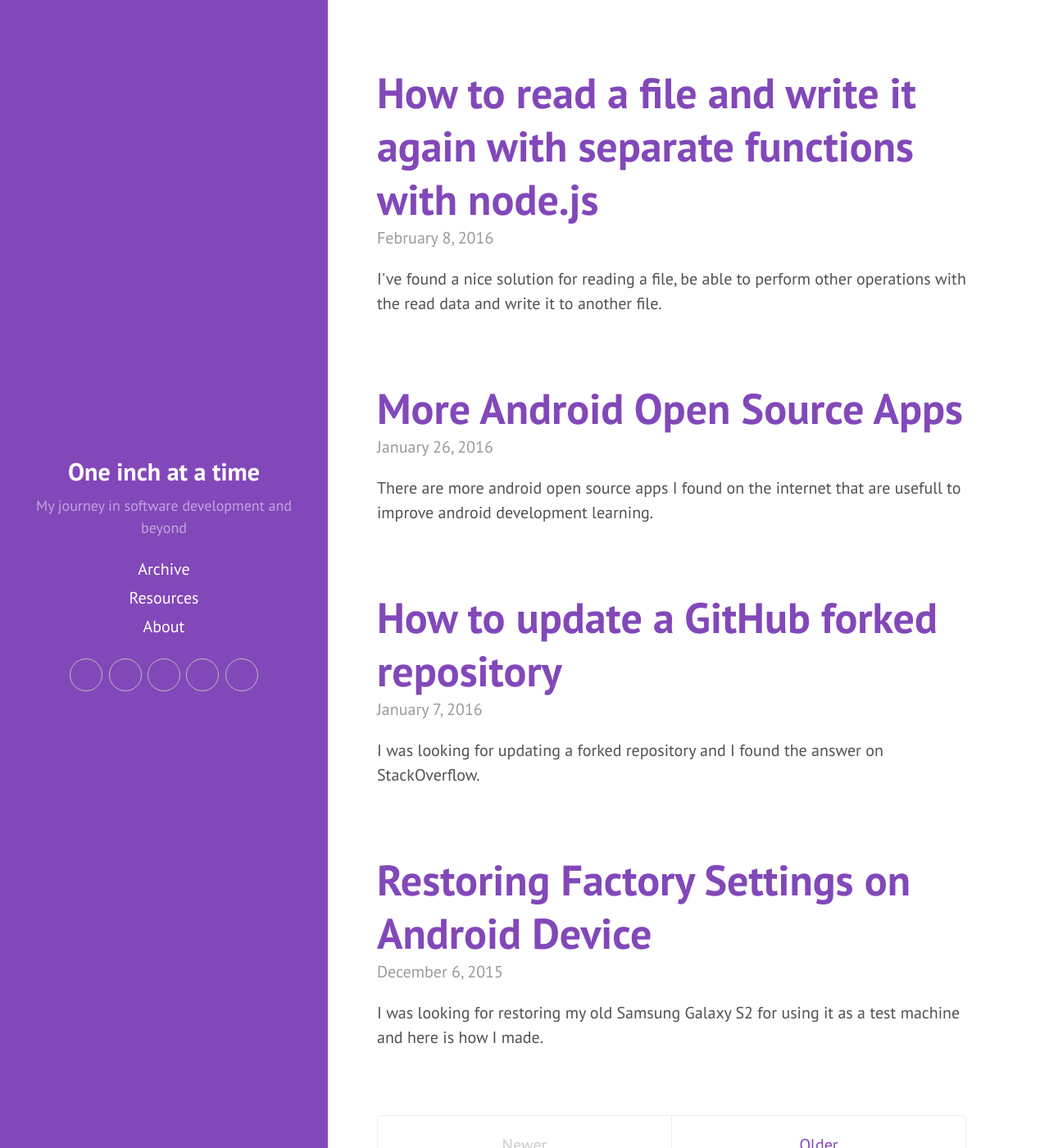
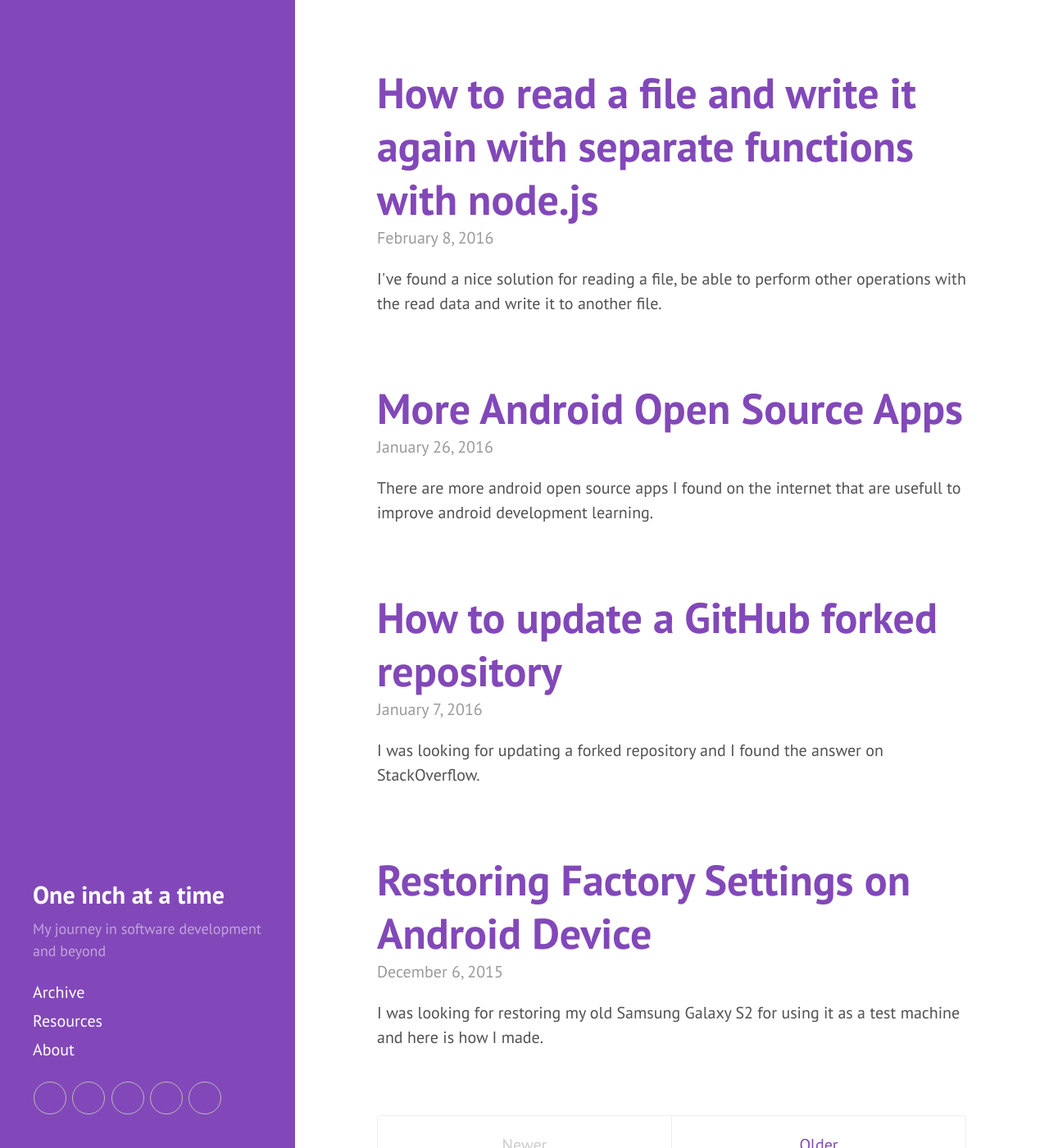
Before and after one commit to kingsor/kingsor.github.io, a Jekyll site: the page built from index.html, in a window 1280 px wide and 1400 px high. Shown: the whole window at 82% size. Built offline with Jekyll 4.4.1, drawn with Linux system fonts in a browser that asks for light colours; nearby versions of some CDN libraries; some web fonts are replaced; the list of posts is cut into pages by our own code.

Commit message:
update hyde.css

```diff
--- a/css/hyde.css
+++ b/css/hyde.css
@@ -23,6 +23,7 @@
  * Reverse layout
  * Themes
  */
+
 
 /*
  * Global resets
@@ -60,21 +61,12 @@ html {
 }
 @media (min-width: 48em) {
   .sidebar {
-    display: block;
     position: fixed;
-    width: 30%;
-    height: 100%;
-    display: table;
-  }
-}
-
-@media (min-width: 64em) {
-  .sidebar {
-    display: block;
-    position: fixed;
-    width: 20rem;
-    height: 100%;
-    display: table;
+    top: 0;
+    left: 0;
+    bottom: 0;
+    width: 18rem;
+    text-align: left;
   }
 }
 
@@ -87,13 +79,8 @@ html {
 .sidebar-about h1 {
   color: #fff;
   margin-top: 0;
-  font-size: 2.5rem;
-  font-weight: normal;
-}
-
-.sidebar-about .logo {
-  margin-left: auto;
-  margin-right: auto;
+  font-family: "PT Sans", serif;
+  font-size: 2rem;
 }
 
 /* Sidebar nav */
@@ -120,9 +107,10 @@ a.sidebar-nav-item:focus {
 
 @media (min-width: 48em) {
   .sidebar-sticky {
-    display: table-cell;
-    vertical-align: middle;
-    position: relative;
+    position: absolute;
+    right:  1rem;
+    bottom: 1rem;
+    left:   1rem;
   }
 }
 
@@ -152,6 +140,7 @@ a.sidebar-nav-item:focus {
     margin-right: 4rem;
   }
 }
+
 
 /*
  * Reverse layout
```
